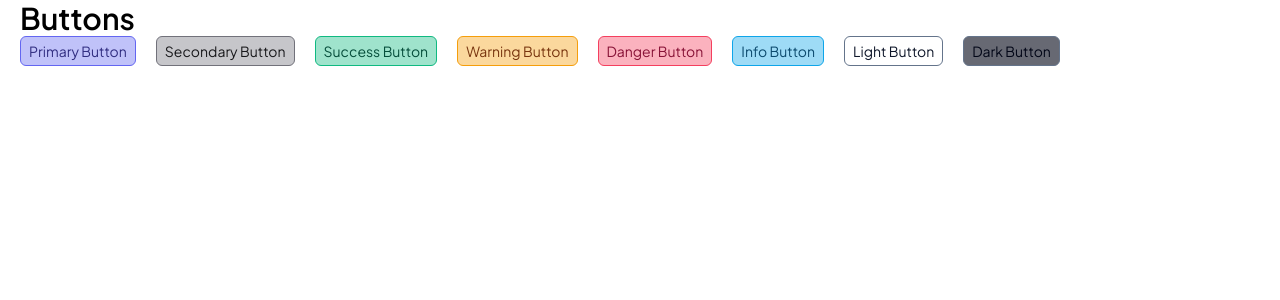
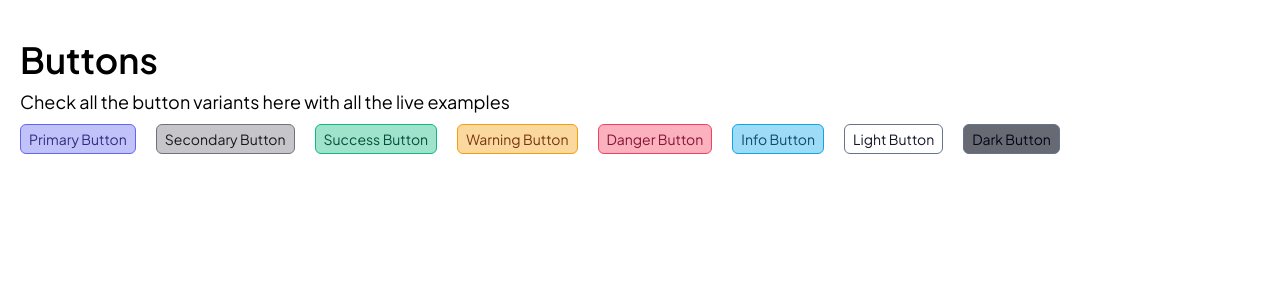
Before and after one commit to mshajid/cyberdude-challenges, a React (Vite) app in the folder javascript/03-react-js/05-components-props/: page / in a window 1280 px wide. Shown: the top 300 px of the page. Built offline with nearby package versions, Linux system fonts and the light colour scheme.

Commit message:
chore: added a dummy content to fill the gap

```diff
--- a/javascript/03-react-js/05-components-props/src/App.jsx
+++ b/javascript/03-react-js/05-components-props/src/App.jsx
@@ -2,8 +2,9 @@ import Button from "./Components/Button";
 
 const App = () => {
   return (
-    <div className="px-5 flex flex-col gap-x-2">
-      <h2 className="font-semibold text-3xl">Buttons</h2>
+    <div className="px-5 flex flex-col gap-y-2">
+      <h2 className="font-semibold text-4xl">Buttons</h2>
+      <span className="text-lg">Check all the button variants here with all the live examples</span>
       <div className="flex gap-x-5">
         <Button variant="Primary" />
         <Button variant="Secondary" />
--- a/javascript/03-react-js/05-components-props/src/main.jsx
+++ b/javascript/03-react-js/05-components-props/src/main.jsx
@@ -4,7 +4,7 @@ import App from "./App.jsx";
 import "./index.css";
 
 ReactDOM.createRoot(document.getElementById("root")).render(
-  <div className="font-Jakarta">
+  <div className="font-Jakarta py-10">
     <App />
   </div>
 );
```
